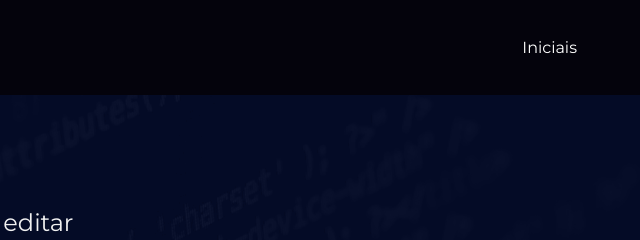
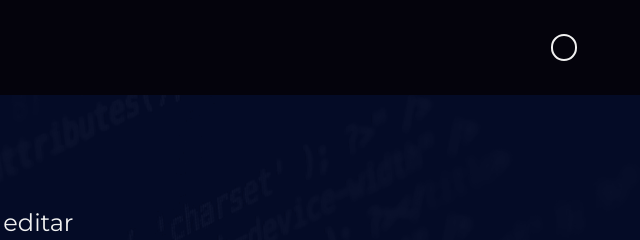
Before and after one commit to diogoOLima/OrangeEvolution, a website: page pages/areaAdmin.html in a window 1280 px wide. Shown: the top 240 px of the page, 607-1247 px from the left. Drawn offline with Linux system fonts and the light colour scheme; sample sign-in values are in the browser's storage.

Commit message:
Implementacao de inicias de usuario no Header, ao fazer login

```diff
--- a/js/paginaInicial.js
+++ b/js/paginaInicial.js
@@ -1,4 +1,5 @@
 const nomeUsuario = document.querySelector('.username');
+const iniciais = document.querySelector('.iniciais');
 
 let userLogado = JSON.parse(localStorage.getItem('userLogado'));
 
@@ -13,3 +14,8 @@ function sair(){
 }
 
 nomeUsuario.innerHTML = `Olá ${userLogado.login}`;
+
+/*  innerHtml de inicias    */
+let inicial = userLogado.login.split(' ').map((el)=>el[0]).join('');
+
+iniciais.innerHTML = `${inicial}`;
--- a/pages/areaAdmin.html
+++ b/pages/areaAdmin.html
@@ -15,7 +15,7 @@
         <header>
             <div class="container">
                 <h1><img src="../images/iconeOrange.png" alt="Logo da Orange Evolution, com círculo colorido em degradê e logo da Orange Juice ao centro. Abaixo a tag do Evolution"></h1>
-                <h2>Iniciais</h2>
+                <h2 class="iniciais"></h2>
             </div>
             </header>
 
--- a/styles/styleInicial.css
+++ b/styles/styleInicial.css
@@ -23,6 +23,13 @@ header{
     margin-right: 2em;
     justify-content: space-between;
     width: 90%;
+}
+
+.iniciais {
+    font-weight: 600;
+    border: 2px solid #F1F1F1;
+    border-radius: 50%;
+    padding: 0.7em;
 }
 
 .descricao{
```
Also changed, not shown: pages/paginaInicial.html (+1 -2 lines).
